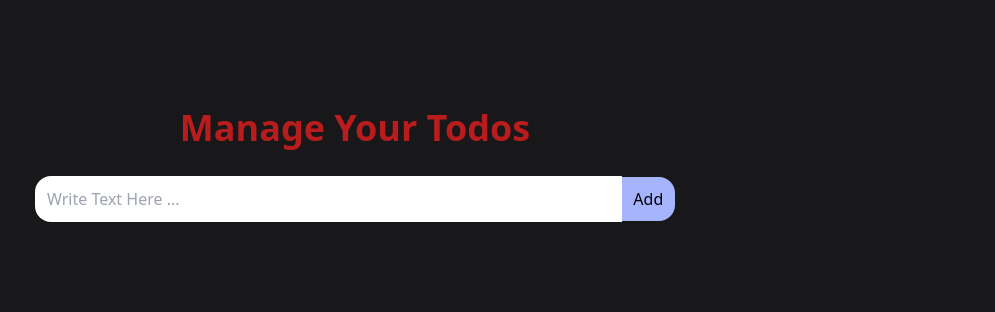
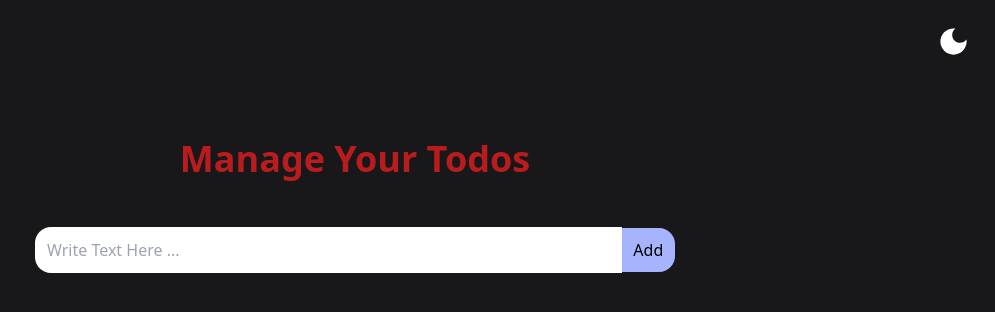
Before and after one commit to NeerajSharma10/Nj-Todo-App, a React (Vite) app: page / in a window 1280 px wide. Shown: the top 312 px of the page, without its empty margins (285-1280 px from the left). Built offline with nearby package versions, Linux system fonts and the light colour scheme.

Commit message:
added dark theme

```diff
--- a/index.html
+++ b/index.html
@@ -1,12 +1,12 @@
 <!doctype html>
-<html lang="en">
+<html lang="en" class="dark">
   <head>
     <meta charset="UTF-8" />
     <link rel="icon" type="image/svg+xml" href="/vite.svg" />
     <meta name="viewport" content="width=device-width, initial-scale=1.0" />
     <title>Nj-Todo-App</title>
   </head>
-  <body style="background-color: rgb(24 24 27);">
+  <body class="bg-white dark:bg-zinc-900">
     <div id="root" ></div>
     <script type="module" src="/src/main.jsx"></script>
   </body>
--- a/src/App.jsx
+++ b/src/App.jsx
@@ -1,11 +1,13 @@
 
 import TodoBox from './components/TodoBox'
 import { useState } from 'react'
+import DarkModeIcon from '@mui/icons-material/DarkMode';
 
 function App() {
 
   const [text, setText] = useState('')
   const [todoList, setTodoList] = useState({})
+  const [darkThemeToggler, setDarkThemeToggler] = useState(true)
 
   const addHandler = () => {
     if(text) {
@@ -17,14 +19,31 @@ function App() {
     }
   }
 
+  const darkModeClickHandler = () => {
+    if(darkThemeToggler){
+      setDarkThemeToggler(!darkThemeToggler)
+      document.documentElement.classList.remove('dark')
+      document.documentElement.classList.add('white')
+    }else{
+      setDarkThemeToggler(!darkThemeToggler)
+      document.documentElement.classList.remove('white')
+      document.documentElement.classList.add('dark')
+    }
+  }
+
   return (
 
-
-      <div className=' font-medium flex justify-center w-full h-full pt-20 bg-zinc-900'>
-        <div className='w-1/2 h-full '>
-          <div className='w-full h-full flex justify-center items-center text-4xl text-red-700  font-bold my-7'>
+      <div>
+        <div className='flex justify-end'>
+          <DarkModeIcon onClick={darkModeClickHandler} fontSize='large' className=' mt-6 mr-6 hover:cursor-pointer text-black dark:text-white'/>
+        </div>
+        <div className=' font-medium flex justify-center w-full h-full pt-20'>
+        <div className='w-1/2 h-full  '>
+          <div className='w-full h-full flex justify-center items-center text-4xl text-red-700  font-bold my-0'>
             Manage Your Todos
           </div>
+          <br />
+          <br />
           <div className='w-full h-full flex justify-center items-center'>
             <input value={text} onChange={(e) => {
               setText(e.target.value)
@@ -44,6 +63,10 @@ function App() {
           </div>
         </div>
       </div>
+
+      </div>
+
+
   )
 }
 
--- a/tailwind.config.js
+++ b/tailwind.config.js
@@ -9,4 +9,5 @@ export default {
     },
   },
   plugins: [],
+  darkMode: 'selector',
 }
```
